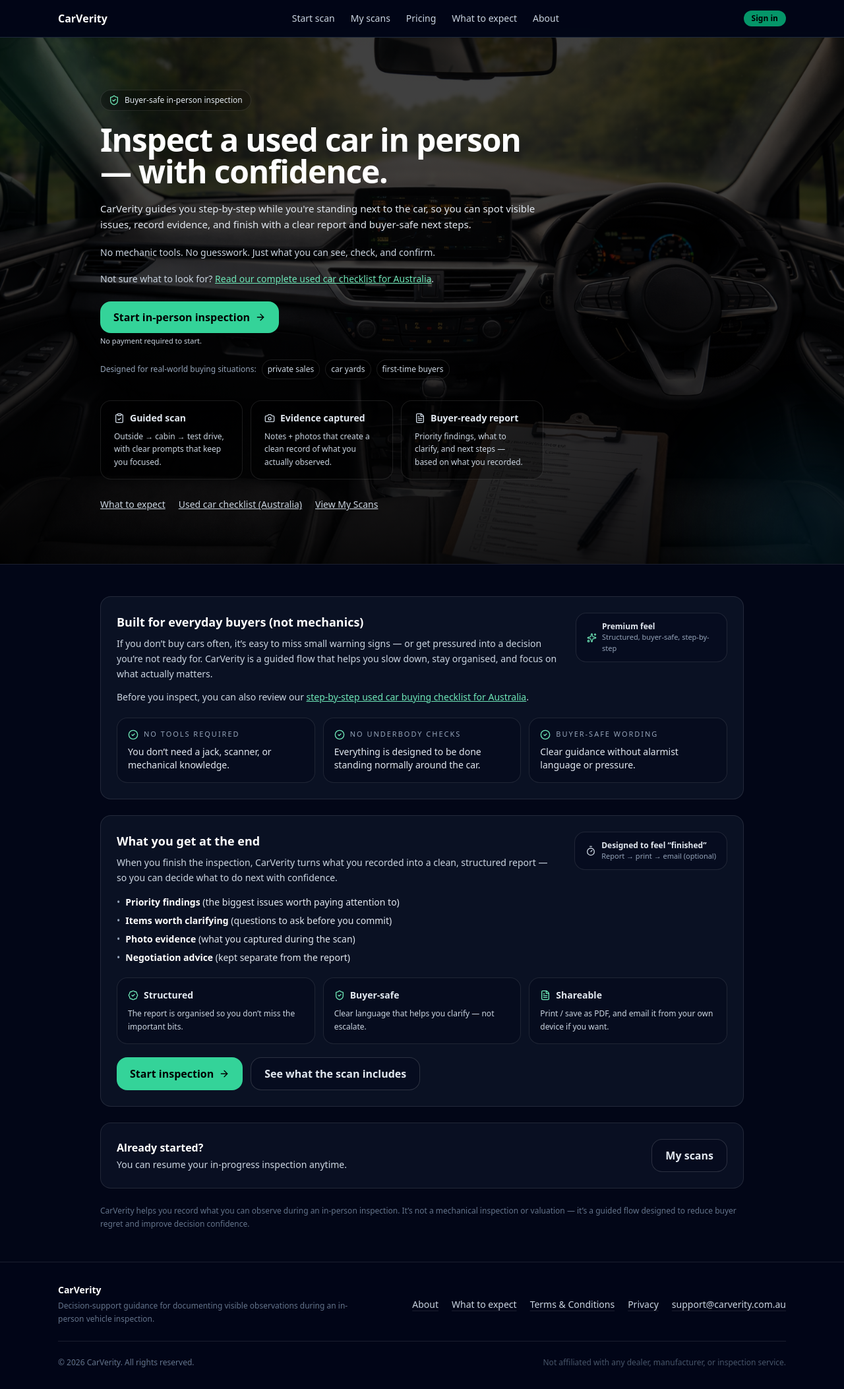
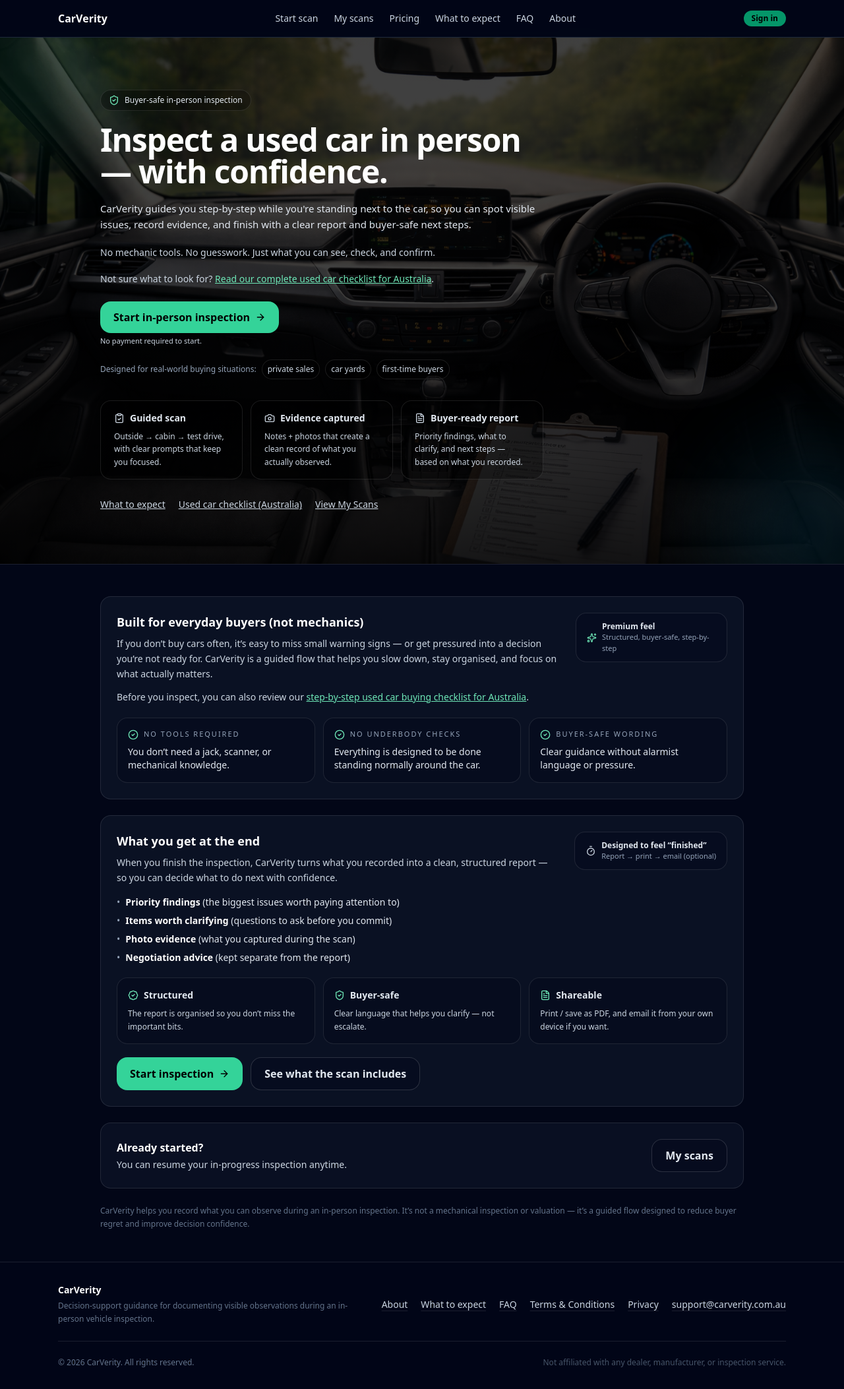
Before and after one commit to jeremy-swallow/carverity-clean, a React (Vite) app: page / in a window 1280 px wide. Shown: the whole page at 66% size. Built offline with nearby package versions, Linux system fonts and the light colour scheme; no server answers.

Commit message:
Add FAQ link to desktop nav, mobile nav, and footer

```diff
--- a/src/components/Layout.tsx
+++ b/src/components/Layout.tsx
@@ -315,6 +315,9 @@ export default function Layout() {
               >
                 What to expect
               </NavLink>
+              <NavLink to="/faq" className="text-slate-300 hover:text-white">
+                FAQ
+              </NavLink>
               <NavLink to="/about" className="text-slate-300 hover:text-white">
                 About
               </NavLink>
@@ -475,6 +478,13 @@ export default function Layout() {
               What to expect
             </NavLink>
             <NavLink
+              to="/faq"
+              onClick={() => setMobileOpen(false)}
+              className="block py-1"
+            >
+              FAQ
+            </NavLink>
+            <NavLink
               to="/about"
               onClick={() => setMobileOpen(false)}
               className="block py-1"
@@ -531,6 +541,13 @@ export default function Layout() {
                 className="hover:text-slate-200 underline underline-offset-4 decoration-white/10 hover:decoration-white/30"
               >
                 What to expect
+              </NavLink>
+              <NavLink
+                to="/faq"
+                onClick={() => setMobileOpen(false)}
+                className="hover:text-slate-200 underline underline-offset-4 decoration-white/10 hover:decoration-white/30"
+              >
+                FAQ
               </NavLink>
               <NavLink
                 to="/terms"
@@ -595,6 +612,12 @@ export default function Layout() {
                 What to expect
               </NavLink>
               <NavLink
+                to="/faq"
+                className="hover:text-white underline underline-offset-4 decoration-white/10 hover:decoration-white/30"
+              >
+                FAQ
+              </NavLink>
+              <NavLink
                 to="/terms"
                 className="hover:text-white underline underline-offset-4 decoration-white/10 hover:decoration-white/30"
               >
```
